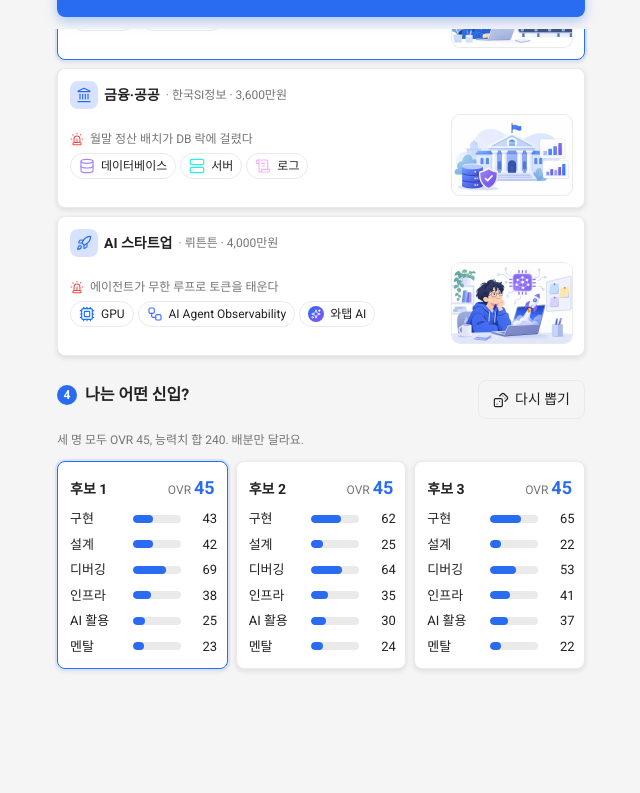
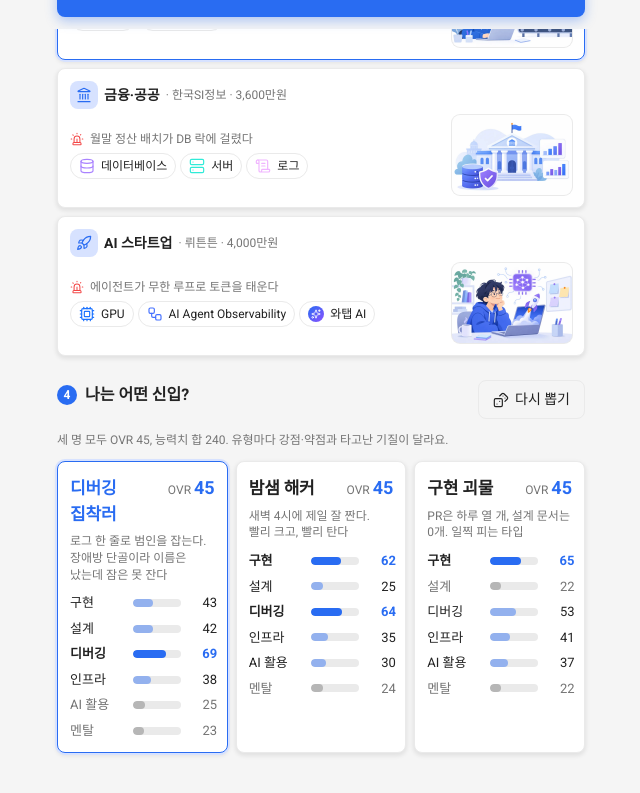
Before and after one commit to TaeGyeongNoh/intern-to-cto, a React (Vite) app: page / in a window 1280 px wide. Shown: the part 771-1564 px from the top of the page, without its empty margins (319-959 px from the left). Before the commit the page ends 1536 px from the top, so only its background shows below. Built offline with nearby package versions, Linux system fonts and the light colour scheme.

Commit message:
feat(ui): 후보 카드에 유형 이름·소개와 강점/약점 강조, 홈·엔딩·공유 카드에 유형 표시
Co-Authored-By: Claude Opus 5.5 <noreply@anthropic.com>
Claude-Session: https://claude.ai/code/session_01RtfxH1ZsuKkYNjPyrYJBPW

```diff
--- a/src/ui/components/Icon.module.css
+++ b/src/ui/components/Icon.module.css
@@ -18,6 +18,11 @@
 .statTrack { height: 8px; background: var(--border); border-radius: 4px; overflow: hidden; }
 .statFill { height: 100%; background: var(--primary); border-radius: 4px; }
 .statNum { text-align: right; font-variant-numeric: tabular-nums; }
+.strong { font-weight: 700; }
+.strong .statNum { color: var(--primary); }
+.plain .statFill { opacity: .45; }
+.weak { color: var(--text-2); }
+.weak .statFill { background: var(--text-2); opacity: .45; }
 .up, .down { display: inline-flex; align-items: center; gap: 1px; font-size: 11px; }
 .up { color: var(--good); }
 .down { color: var(--critical); }
--- a/src/ui/components/Icon.tsx
+++ b/src/ui/components/Icon.tsx
@@ -60,10 +60,11 @@ export function Button({ variant = 'primary', disabled, onClick, children }: {
   );
 }
 
-export function StatBar({ label, value, max = 99, delta }: { label: string; value: number; max?: number; delta?: number }) {
+/** tone: 강점(strong)은 굵게, 보통(plain)은 옅게, 약점(weak)은 회색으로 */
+export function StatBar({ label, value, max = 99, delta, tone }: { label: string; value: number; max?: number; delta?: number; tone?: 'strong' | 'plain' | 'weak' }) {
   const pctW = Math.max(0, Math.min(100, (value / max) * 100));
   return (
-    <div className={s.stat}>
+    <div className={`${s.stat} ${tone ? s[tone] : ''}`}>
       <span>{label}</span>
       <div className={s.statTrack}><div className={s.statFill} style={{ width: `${pctW}%` }} /></div>
       <span className={s.statNum}>
--- a/src/ui/screens/CreateScreen.module.css
+++ b/src/ui/screens/CreateScreen.module.css
@@ -43,8 +43,11 @@
 
 .cands { display: grid; gap: 8px; margin-top: 8px; }
 .cand { align-items: stretch; gap: 6px; }
-.candHead { display: flex; justify-content: space-between; align-items: baseline; margin-bottom: 2px; }
-.ovr { font-size: 12px; color: var(--text-2); }
+.candHead { display: flex; justify-content: space-between; align-items: baseline; gap: 8px; }
+.candName { min-width: 0; font-size: 17px; letter-spacing: -.01em; word-break: keep-all; }
+.on .candName { color: var(--primary); }
+.tagline { margin: 0 0 4px; word-break: keep-all; min-height: 2.8em; font-size: 12px; line-height: 1.4; color: var(--text-2); }
+.ovr { flex: none; font-size: 12px; color: var(--text-2); white-space: nowrap; }
 .ovr b { font-size: 18px; color: var(--primary); }
 @media (min-width: 600px) { .cands { grid-template-columns: repeat(3, minmax(0, 1fr)); } }
 
--- a/src/ui/screens/CreateScreen.tsx
+++ b/src/ui/screens/CreateScreen.tsx
@@ -2,7 +2,7 @@ import { useMemo, useState } from 'react';
 import { CONTENT } from '../../content';
 import { newGame, type Game } from '../../engine/game';
 import { generateCandidates, ovr, POSITION_LABELS } from '../../engine/stats';
-import { ROUTE_IDS, ROUTE_LABELS, STAT_IDS, STAT_LABELS, type CardId, type PositionId, type RouteId } from '../../engine/types';
+import { ROUTE_IDS, ROUTE_LABELS, STAT_IDS, STAT_LABELS, type CardId, type PositionId, type RouteId, type StatId } from '../../engine/types';
 import { Button, Chip, StatBar } from '../components/Icon';
 import {
   ChevronRight, Dices, Landmark, Rocket, ShoppingCart, Siren, type IconType,
@@ -130,23 +130,28 @@ export function CreateScreen({ onStart, saved, onContinue }: { onStart: (g: Game
             <h2 className={s.h2}><span className={s.step}>4</span>나는 어떤 신입?</h2>
             <Button variant="ghost" onClick={() => { setSeed(newSeed()); setCandidate(0); }}><Dices size={16} />다시 뽑기</Button>
           </div>
-          <p className={s.muted}>세 명 모두 OVR 45, 능력치 합 240. 배분만 달라요.</p>
+          <p className={s.muted}>세 명 모두 OVR 45, 능력치 합 240. 유형마다 강점·약점과 타고난 기질이 달라요.</p>
           <div className={s.cands}>
-            {cands.map(({ stats: st }, i) => (
+            {cands.map(({ archetypeId, stats: st }, i) => {
+              const a = CONTENT.archetypes[archetypeId];
+              const tone = (id: StatId) => (a.spikes.includes(id) ? 'strong' : a.dumps.includes(id) ? 'weak' : 'plain');
+              return (
               <button
-                key={i}
+                key={archetypeId}
                 type="button"
                 className={`${s.pick} ${s.cand} ${candidate === i ? s.on : ''}`}
                 onClick={() => setCandidate(i)}
                 aria-pressed={candidate === i}
               >
                 <div className={s.candHead}>
-                  <b>후보 {i + 1}</b>
+                  <b className={s.candName}>{a.name}</b>
                   <span className={s.ovr}>OVR <b>{ovr(st, position)}</b></span>
                 </div>
-                {STAT_IDS.map((id) => <StatBar key={id} label={STAT_LABELS[id]} value={st[id]} />)}
+                <p className={s.tagline}>{a.tagline}</p>
+                {STAT_IDS.map((id) => <StatBar key={id} label={STAT_LABELS[id]} value={st[id]} tone={tone(id)} />)}
               </button>
-            ))}
+              );
+            })}
           </div>
         </section>
       </main>
--- a/src/ui/screens/EndingScreen.tsx
+++ b/src/ui/screens/EndingScreen.tsx
@@ -94,7 +94,7 @@ export function EndingScreen({ game, onRestart, shared }: { game: Game; onRestar
         <h1 className={s.title}>{ending?.title ?? '커리어 종료'}</h1>
         <p className={s.desc}>{ending?.description}</p>
         <div className={s.who}>
-          {st.name} · {st.title} {POSITION_LABELS[st.position]} · {st.age}세 · OVR {ovr(st.stats, st.position)}
+          {st.name} · {st.title} {POSITION_LABELS[st.position]}{CONTENT.archetypes[st.archetypeId] ? ` · ${CONTENT.archetypes[st.archetypeId].name}` : ''} · {st.age}세 · OVR {ovr(st.stats, st.position)}
         </div>
       </header>
 
--- a/src/ui/screens/HomeScreen.module.css
+++ b/src/ui/screens/HomeScreen.module.css
@@ -12,7 +12,8 @@
 .profileText { flex: 1; min-width: 0; display: grid; gap: 4px; }
 .meta { font-size: 12px; color: var(--text-2); }
 .name { font-size: 20px; font-weight: 700; line-height: 1.2; overflow-wrap: anywhere; }
-.titleLine { font-size: 14px; font-weight: 500; color: var(--primary); }
+.titleLine { display: flex; align-items: center; gap: 6px; flex-wrap: wrap; font-size: 14px; font-weight: 500; color: var(--primary); }
+.archetype { padding: 0 6px; border: 1px solid var(--primary-weak); border-radius: 999px; font-size: 11px; line-height: 18px; color: var(--text-2); }
 .coLine { display: flex; align-items: center; gap: 6px; flex-wrap: wrap; font-size: 13px; }
 .salary { font-weight: 500; font-variant-numeric: tabular-nums; }
 .ovrBox { flex: none; display: flex; flex-direction: column; align-items: center; justify-content: center; width: 84px; border-radius: var(--radius-m); background: linear-gradient(160deg, var(--primary-weak), transparent); }
--- a/src/ui/screens/HomeScreen.tsx
+++ b/src/ui/screens/HomeScreen.tsx
@@ -28,6 +28,7 @@ function deckQuip(deck: readonly CardId[]): string {
 export function HomeScreen({ game, log, onInput }: { game: Game; log: string[]; onInput: (i: Input) => void }) {
   const st = game.state;
   const co = CONTENT.companies[st.companyId];
+  const archetype = CONTENT.archetypes[st.archetypeId];
   const o = ovr(st.stats, st.position);
   const role = roleFor(o, co.level);
   const hist = st.record.history;
@@ -50,7 +51,10 @@ export function HomeScreen({ game, log, onInput }: { game: Game; log: string[];
           <div className={s.profileText}>
             <div className={s.meta}>{st.year}년 · {st.age}세 · {st.yearsInCareer}년차</div>
             <div className={s.name}>{st.name}</div>
-            <div className={s.titleLine}>{st.title} {POSITION_LABELS[st.position]}</div>
+            <div className={s.titleLine}>
+              {st.title} {POSITION_LABELS[st.position]}
+              {archetype && <span className={s.archetype}>{archetype.name}</span>}
+            </div>
             <div className={s.coLine}>
               <b>{co.name}</b>
               <RouteBadge route={co.route} />
--- a/src/ui/shareCard.ts
+++ b/src/ui/shareCard.ts
@@ -38,7 +38,7 @@ export function cardData(g: Game): CardData {
   return {
     endingId: st.endingId ?? 'ending',
     title: ending?.title ?? '커리어 종료',
-    who: `${st.name} · ${st.title} · ${POSITION_LABELS[st.position]} · ${years}년`,
+    who: [st.name, st.title, POSITION_LABELS[st.position], CONTENT.archetypes[st.archetypeId]?.name, `${years}년`].filter(Boolean).join(' · '),
     stats: [
       { label: '막아낸 장애', value: `${r.incidentsResolved}/${r.incidentsTotal}` },
       { label: '평균 MTTR', value: avgMttr },
```
Also changed, not shown: 1 other file (tests, documents, lock files or other folders).
